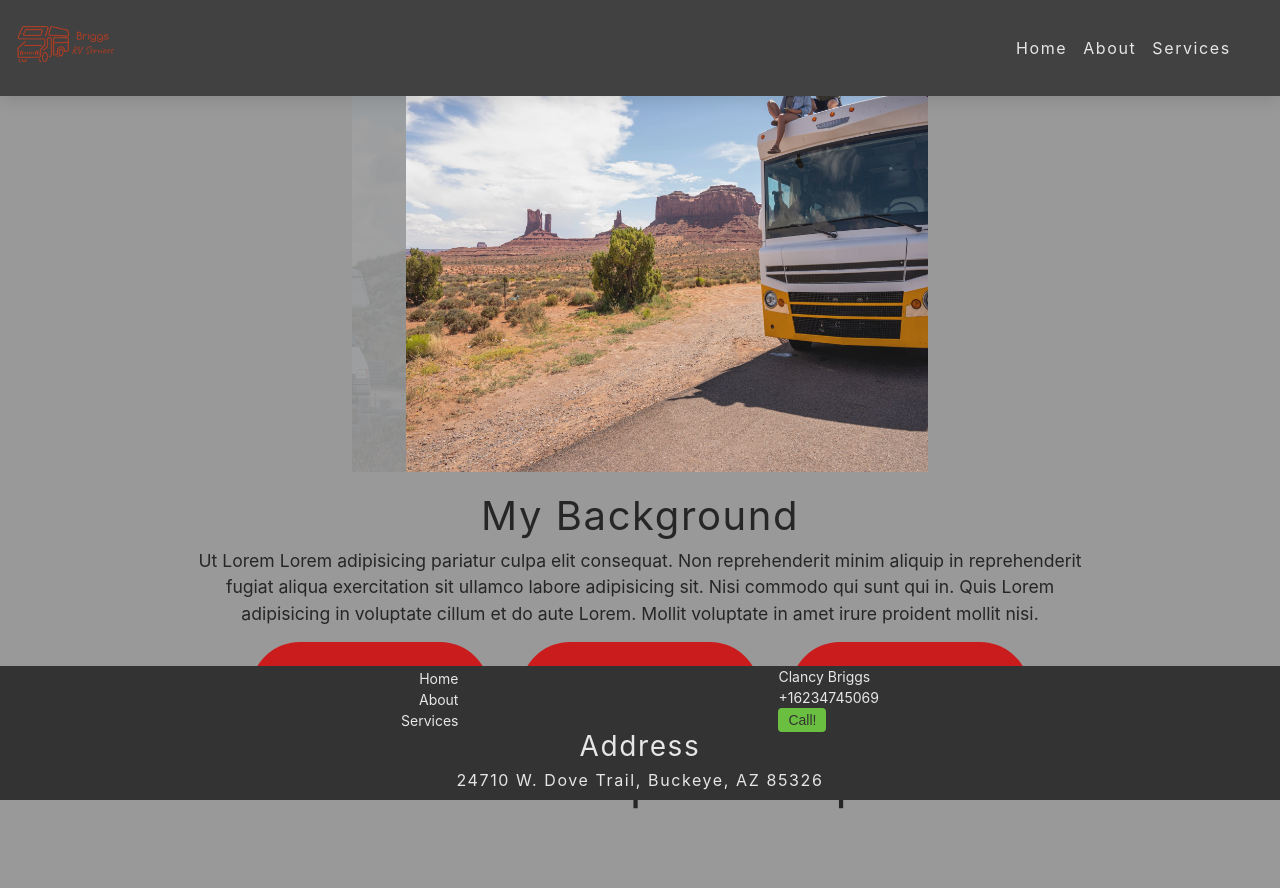
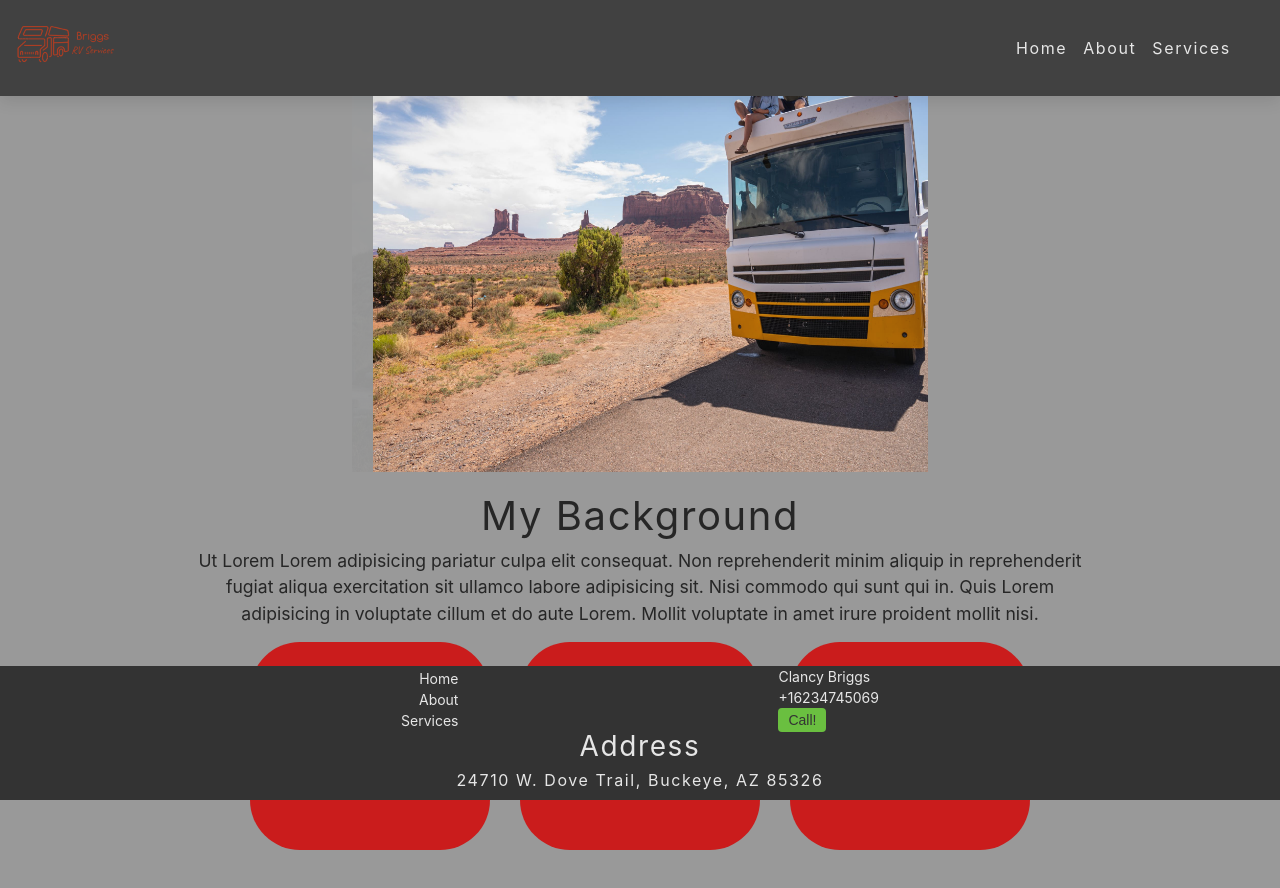
Before and after one commit to Nick-Sachau/Clancy, a React (Create React App) app: page / in a window 1280 px wide. Shown: the top 888 px of the page. Built offline with nearby package versions, Linux system fonts and the light colour scheme.

Commit message:
fixed home page

```diff
--- a/src/style/main.css
+++ b/src/style/main.css
@@ -600,18 +600,20 @@
 }
 .container .certs {
   display: flex;
+  flex-direction: column;
   justify-content: center;
   align-items: center;
   margin: 0 auto;
 }
 .container .certs .cert {
-  width: 15rem;
-  height: 8rem;
+  width: 12rem;
+  height: 10rem;
   color: #262626;
-  font-size: 1rem;
+  font-size: 1.2rem;
   text-align: center;
-  padding: 2rem 0;
+  vertical-align: middle;
   background: #ca1c1c;
+  padding: 3.5rem 0;
 }
 
 @media only screen and (min-width: 768px) {
@@ -643,13 +645,16 @@
   }
   .container .certs {
     display: flex;
+    flex-direction: row;
     justify-content: center;
     align-items: center;
     margin: 0 auto;
   }
   .container .certs .cert {
+    width: 15rem;
+    height: 13rem;
     color: #262626;
-    font-size: 3rem;
+    font-size: 2rem;
     text-align: center;
     padding: 2rem 0;
     background: #ca1c1c;
--- a/src/style/pages/_home.scss
+++ b/src/style/pages/_home.scss
@@ -52,18 +52,20 @@
 
     .certs {
         display: flex;
+        flex-direction: column;
         justify-content: center;
         align-items: center;
         margin: 0 auto;
 
         .cert {
-            width: 15rem;
-            height: 8rem;
+            width: 12rem;
+            height: 10rem;
             color: $clr-primary-2;
-            font-size: 1rem;
+            font-size: 1.2rem;
             text-align: center;
-            padding: 2rem 0;
+            vertical-align: middle;
             background: $clr-secondary-3;
+            padding: 3.5rem 0;
         }
     }
 }
@@ -100,13 +102,16 @@
 
         .certs {
             display: flex;
+            flex-direction: row;
             justify-content: center;
             align-items: center;
             margin: 0 auto;
 
             .cert {
+                width: 15rem;
+                height: 13rem;
                 color: $clr-primary-2;
-                font-size: 3rem;
+                font-size: 2rem;
                 text-align: center;
                 padding: 2rem 0;
                 background: $clr-secondary-3;
```
Also changed, not shown: src/style/main.min.css.
